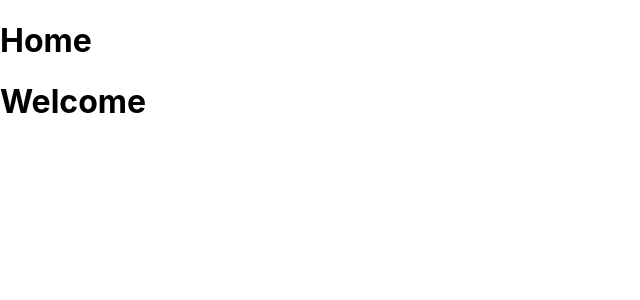
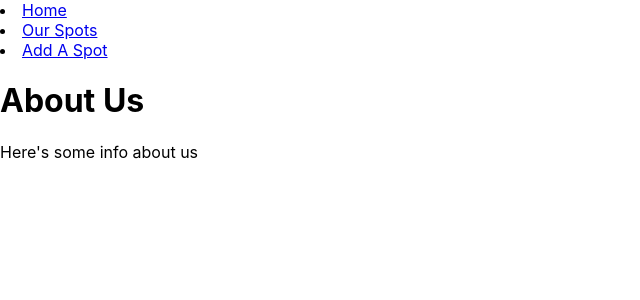
Before and after one commit to HannahChristmas/cincy-eats-react-phase-2, a React (Create React App) app: page / in a window 1280 px wide. Shown: the top 300 px of the page, without its empty margins (0-640 px from the left). Built offline with nearby package versions, Linux system fonts and the light colour scheme.

Commit message:
Initial Navigation Setup
All pages set up with functional routes

```diff
--- a/package.json
+++ b/package.json
@@ -8,7 +8,7 @@
     "@testing-library/user-event": "^13.5.0",
     "react": "^18.2.0",
     "react-dom": "^18.2.0",
-    "react-router-dom": "^6.4.1",
+    "react-router-dom": "^5.3.3",
     "react-scripts": "5.0.1",
     "web-vitals": "^2.1.4"
   },
--- a/src/components/App.js
+++ b/src/components/App.js
@@ -1,8 +1,11 @@
 // import logo from './logo.svg';
 // import './App.css';
 import React from "react";
-import { Switch, Route } from "react-router-dom";
+import { Route, Switch } from "react-router-dom";
 import NavBar from "./NavBar"
+import Home from "./Home";
+import RestaurantList from "./RestaurantList";
+import NewRestaurantForm from "./NewRestaurantForm";
 
 
 function App() {
@@ -10,11 +13,19 @@ function App() {
     <div>
       <NavBar />
       <Switch>
-        <Route></Route>
+        <Route exact path="/">
+          <Home />
+        </Route>
+        <Route path="/restaurants">
+          <RestaurantList />
+        </Route>
+        <Route path="/add">
+          <NewRestaurantForm />
+        </Route>
       </Switch>
-      <header>
+      {/* <header>
         <h1>Welcome</h1>
-      </header>
+      </header> */}
     </div>
   );
 }
--- /dev/null
+++ b/src/components/Home.js
@@ -0,0 +1,11 @@
+import React from "react";
+
+function Home() {
+
+    return<div>
+        <h1>About Us</h1>
+        <p>Here's some info about us</p>
+    </div>
+}
+
+export default Home;
--- a/src/components/NavBar.js
+++ b/src/components/NavBar.js
@@ -1,11 +1,18 @@
 import React from "react";
+import { NavLink } from "react-router-dom"
 
 function NavBar() {
-
-
     return (
         <div>
-            <h1>Home</h1>
+           <li>
+                <NavLink to ="/" exact>Home</NavLink>
+            </li>
+            <li>
+                <NavLink to ="/restaurants">Our Spots</NavLink>
+            </li>
+            <li>
+                <NavLink to ="/add">Add A Spot</NavLink>
+            </li>
         </div>
     )
 }
--- /dev/null
+++ b/src/components/NewRestaurantForm.js
@@ -0,0 +1,10 @@
+import React from "react";
+
+function NewRestaurantForm(){
+
+    return(
+        <h1>New Restaurant Form</h1>
+    )
+}
+
+export default NewRestaurantForm;
--- /dev/null
+++ b/src/components/RestaurantList.js
@@ -0,0 +1,10 @@
+import React from "react";
+
+function RestaurantList(){
+
+    return(
+        <h1>All of Our Restaurants</h1>
+    )
+}
+
+export default RestaurantList;
--- a/src/index.js
+++ b/src/index.js
@@ -1,20 +1,19 @@
 import React from 'react';
-import ReactDOM from 'react-dom/client';
-import { BrowserRouter } from "react-router-dom"
+import ReactDOM from 'react-dom';
+import { BrowserRouter as Router } from "react-router-dom"
 import './index.css';
 import App from './components/App';
-import reportWebVitals from './reportWebVitals';
+// import reportWebVitals from './reportWebVitals';
 
-const root = ReactDOM.createRoot(document.getElementById('root'));
-root.render(
-  <BrowserRouter>
-  <React.StrictMode>
+ReactDOM.render(
+  <Router>
     <App />
-  </React.StrictMode>
-  </BrowserRouter>
+  </Router>,
+    document.getElementById("root")
+
 );
 
 // If you want to start measuring performance in your app, pass a function
 // to log results (for example: reportWebVitals(console.log))
 // or send to an analytics endpoint. Learn more: https://bit.ly/CRA-vitals
-reportWebVitals();
+// reportWebVitals();
```
Also changed, not shown: 1 other file (tests, documents, lock files or other folders).
